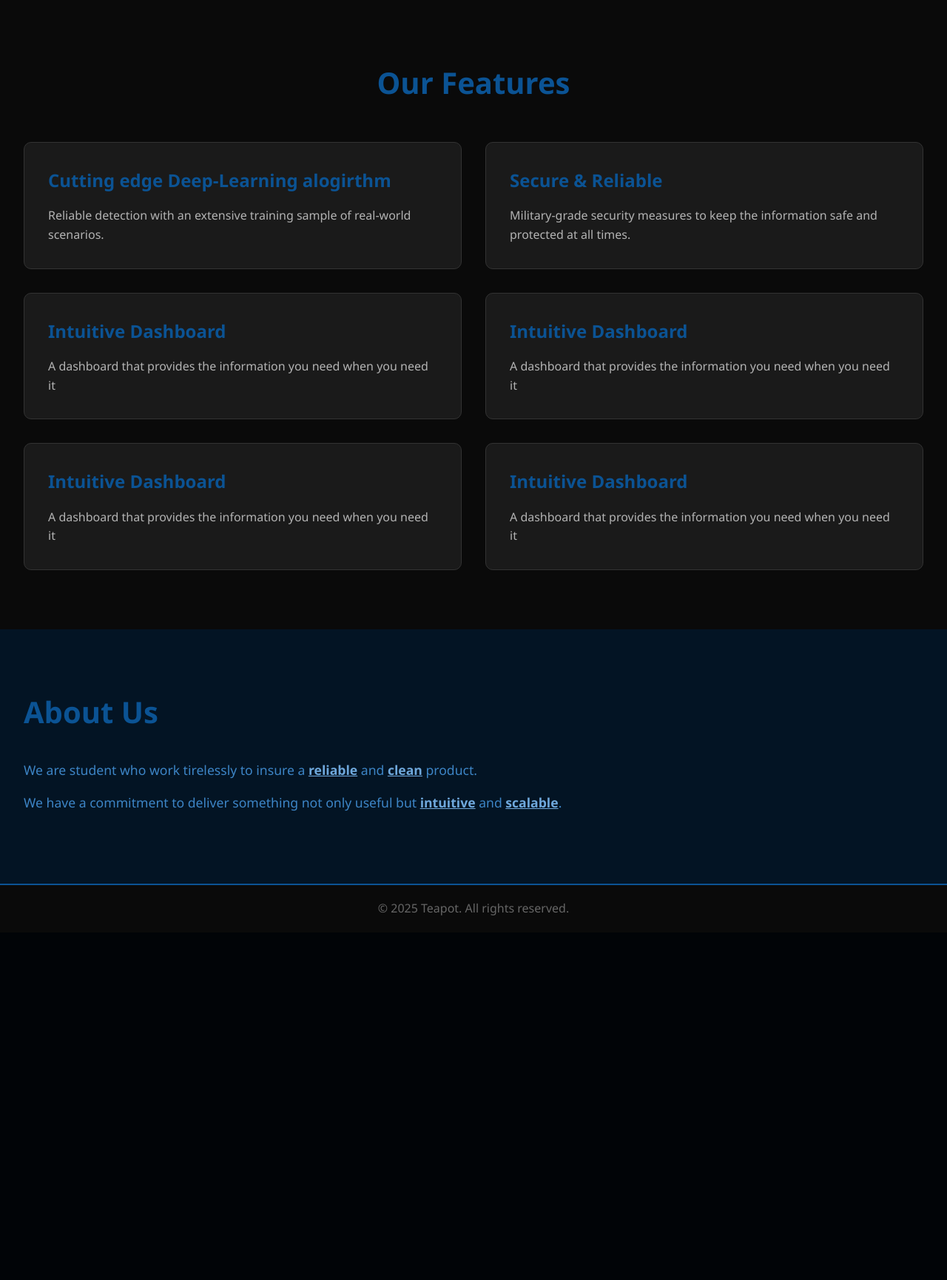
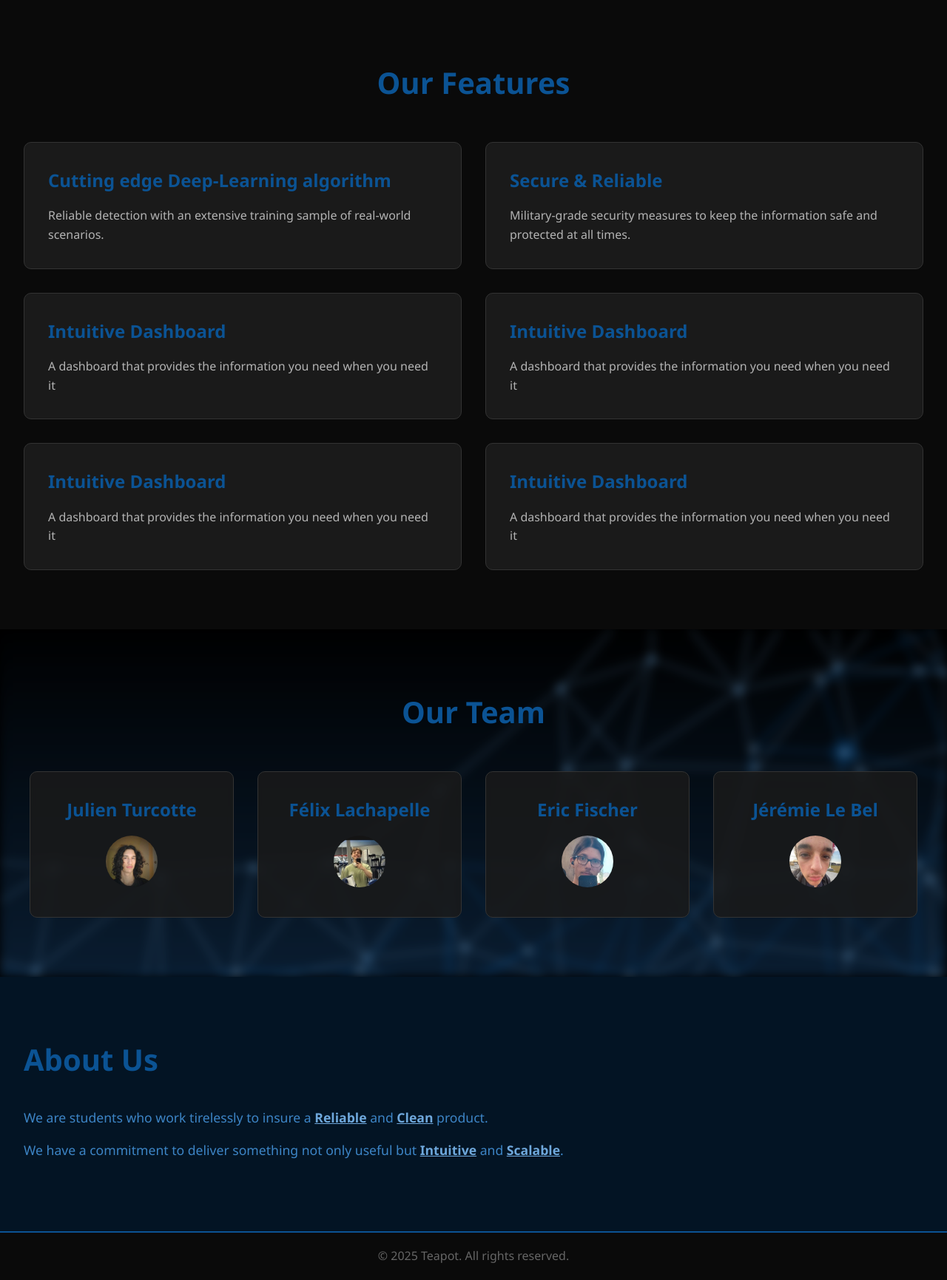
Before and after one commit to ShazamForDrones/TeamTeapot_Website, a Flask app: page / in a window 1280 px wide. Shown: the part 1200-2931 px from the top of the page at 74% size. Before the commit the page ends 2438 px from the top, so only its background shows below. Run offline with Flask 3, Linux system fonts and the light colour scheme.

Commit message:
footer upd

```diff
--- a/app.py
+++ b/app.py
@@ -14,6 +14,60 @@ supabase: Client = create_client(url, key)
 @app.route('/')
 def index():
     return render_template("index.html")
+@app.route("/login", methods=["GET", "POST"])
+def login():
+    if request.method == "POST":
+        data = request.form
+        mail = data.get("mail")
+        password = data.get("pass")
+        try:
+            retour = supabase.auth.sign_in_with_password(
+                {"email": mail, "password": password}
+            )
+            session["user"] = retour.user.email
+            return redirect(url_for("index"))
+        except Exception as e:
+            print("error:", e)
+            return render_template("login.html", error=True)
+    if "user" in session:
+        print("déjà conn")
+        print(session["user"])
+        return redirect(url_for("index"))
+    else:
+        return render_template("login.html", error=False)
+
+@app.route("/logout")
+def logout():
+    session.pop("user", None)
+    return redirect(url_for("index"))
+
+@app.route("/register", methods=["GET", "POST"])
+def register():
+    if request.method == "POST":
+        email = request.form["email"]
+        password = request.form["password"]
+        result = supabase.auth.sign_up({"email": email, "password": password})
+        if result.user:
+            return redirect(url_for("login"))
+        else:
+            return redirect(url_for("register", error="Erreur see logs"))
+    return render_template("signup.html", error=None)
+
+@app.route('/dev/eric')
+def eric():
+    return "eric"
+
+@app.route('/dev/julien')
+def julien():
+    return "julien"
+
+@app.route('/dev/felix')
+def felix():
+    return "felix"
+
+@app.route('/dev/jeremie')
+def jeremie():
+    return "jeremie"
 
 if __name__ == '__main__':
     app.run(host="0.0.0.0", port=5000,debug=True)
--- a/static/css/style.css
+++ b/static/css/style.css
@@ -1,4 +1,4 @@
-* {
+        * {
             margin: 0;
             padding: 0;
             box-sizing: border-box;
@@ -15,7 +15,7 @@
         }
 
         header {
-            background: linear-gradient(135deg, 	#031424 0%, #1a1a1a 100%);
+            background: linear-gradient(135deg, #031424 0%, #1a1a1a 100%);
             padding: 1rem 0;
             position: fixed;
             width: 100%;
@@ -62,26 +62,24 @@
             align-items: center;
             justify-content: center;
             text-align: center;
-            /* background: linear-gradient(135deg, #000000 0%, #031424 100%);*/
-            /* full viewport height */
             transition: transform 0.2s ease-out, opacity 0.2s ease-out;
         }
+
         .heroback {
-            position: absolute;              /* make it a background layer */
+            position: absolute;
             top: 0;
             left: 0;
             width: 100%;
             height: 100%;
             background-image: url("../img/WorldMap.svg");
-            background-size: contain;        /* use cover if you want it to fill fully */
+            background-size: contain;
             background-position: center 6vh;
             background-repeat: no-repeat;
-            filter: blur(10px);
+            filter: blur(7px);
             z-index: 0;
             transform: translateY(0);
             transition: transform 0.2s ease-out;
         }
-
 
         .hero::before {
             content: '';
@@ -99,12 +97,12 @@
             position: relative;
             z-index: 2;
             padding: 0 2rem;
-            height: 100%; /* needed for sticky positioning */
+            height: 100%;
         }
 
         .hero-text {
             position: sticky;
-            top: 35%; /* sticks near middle of viewport */
+            top: 35%;
             display: flex;
             flex-direction: column;
             align-items: center;
@@ -129,7 +127,7 @@
             display: inline-block;
             padding: 1rem 2.5rem;
             background: #0b5394;
-            color: 	#6fa8dc;
+            color: #6fa8dc;
             text-decoration: none;
             font-weight: bold;
             border-radius: 5px;
@@ -175,7 +173,6 @@
 
         .feature-card:hover {
             border-color: #0b5394;
-            /* box-shadow: 0 0 20px rgba(0,255,0,0.2);*/
             transform: translateY(-5px);
         }
 
@@ -189,8 +186,83 @@
             color: #b3b3b3;
         }
 
+        .Teams {
+            position: relative;
+            overflow: hidden;
+        }
+
+        .Team-background {
+            position: absolute;
+            top: 0;
+            left: 0;
+            width: 100%;
+            height: 100%;
+            background-image: url("../img/PolygonLuminary.svg");
+            background-size: cover;
+            background-position: center;
+            background-repeat: no-repeat;
+            filter: blur(7px);
+            opacity: 0.7;
+            z-index: 0;
+        }
+
+        .Teams h2 {
+            position: relative;
+            z-index: 1;
+            text-align: center;
+            font-size: 2.5rem;
+            margin-bottom: 3rem;
+            color: #0b5394;
+        }
+
+        .Team-grid {
+            position: relative;
+            z-index: 1;
+            display: grid;
+            grid-template-columns: repeat(auto-fit, minmax(250px, 1fr));
+            gap: 2rem;
+            max-width: 1200px;
+            margin: 0 auto;
+        }
+
+        .Team-grid a {
+            text-decoration: none;
+        }
+
+        .Team-card {
+            background: rgba(26, 26, 26, 0.85);
+            backdrop-filter: blur(5px);
+            padding: 2rem;
+            border-radius: 10px;
+            border: 1px solid #333;
+            transition: all 0.3s;
+            text-align: center;
+        }
+
+        .Team-card:hover {
+            border-color: #0b5394;
+            box-shadow: 0 0 20px rgba(11, 83, 148, 0.3);
+            transform: translateY(-5px);
+        }
+
+        .Team-card h3 {
+            text-decoration: none;
+            color: #0b5394;
+            margin-bottom: 1rem;
+            font-size: 1.5rem;
+        }
+
+        .Team-card img {
+            border-radius: 50%;
+        }
+
+        .Team-card p {
+            text-decoration: none;
+            color: #b3b3b3;
+        }
+
         .about {
-            background: 	#031424;
+            background: #031424;
         }
 
         .about h2 {
@@ -210,7 +282,6 @@
             text-align: center;
             padding: 1.2rem;
             border-top: 2px solid #0b5394;
-
         }
 
         footer p {
@@ -218,7 +289,7 @@
         }
 
         @media (max-width: 768px) {
-            .hero h1 {
+            .hero-text h1 {
                 font-size: 2.5rem;
             }
 
@@ -229,56 +300,8 @@
             .feature-grid {
                 grid-template-columns: 1fr;
             }
-        }
-        /* -----------------------------
-           Hero Animation
-        ------------------------------
-        .hero-text {
-            opacity: 0;
-            transform: translateY(50px);
-            display: flex;
-            flex-direction: column;
-            align-items: center;
-            justify-content: center;
-            gap: 1rem;
-            animation: heroContainerEnter 1s forwards;
-            animation-delay: 0.2s;
-        }
 
-        @keyframes heroContainerEnter {
-            0% {
-                opacity: 0;
-                transform: translateY(50px);
-            }
-            100% {
-                opacity: 1;
-                transform: translateY(0);
+            .Team-grid {
+                grid-template-columns: 1fr;
             }
         }
-        .hero-text h1,
-        .hero-text p,
-        .hero-text .cta-button {
-            opacity: 0;
-            transform: translateY(20px);
-            animation: fadeUp 0.8s forwards;
-        }
-        .hero-text h1 {
-            animation-delay: 0.3s;
-        }
-        .hero-text p {
-            animation-delay: 0.5s;
-        }
-        .hero-text .cta-button {
-            animation-delay: 0.7s;
-        }
-        @keyframes fadeUp {
-            0% {
-                opacity: 0;
-                transform: translateY(20px);
-            }
-            100% {
-                opacity: 1;
-                transform: translateY(0);
-            }
-        }
-*/
--- a/templates/index.html
+++ b/templates/index.html
@@ -5,17 +5,21 @@
     <meta name="viewport" content="width=device-width, initial-scale=1.0">
     <title>Teapot Welcome</title>
     <link rel="stylesheet" href="{{ url_for('static', filename='css/style.css') }}">
-    <link rel="icon" href="{{ url_for('static', filename='img/drone_icon_155461.ico') }} type="image/x-icon">
+    <link rel="icon" href="{{ url_for('static', filename='img/drone_icon_155461.ico') }}" type="image/x-icon">
 </head>
 <body>
     <header>
         <nav>
-            <div class="logo"> <img src="{{ url_for('static', filename='img/teapot2.png') }}" width="70px"> </div>
+            <div class="logo"> <img src="{{ url_for('static', filename='img/teapot4.png') }}" width="70px"> </div>
             <ul>
                 <li><a href="#home">Home</a></li>
                 <li><a href="#features">Features</a></li>
                 <li><a href="#about">About</a></li>
-                <li><a href="#contact">Login</a></li>
+                {% if session["user"] %}
+                    <li><a href="{{ url_for('logout')}}">Logout</a></li>
+                {% else %}
+                    <li><a href="{{ url_for('login')}}">Login</a></li>
+                {% endif %}
             </ul>
         </nav>
     </header>
@@ -72,7 +76,7 @@
         <h2>Our Features</h2>
         <div class="feature-grid">
             <div class="feature-card">
-                <h3>Cutting edge Deep-Learning alogirthm</h3>
+                <h3>Cutting edge Deep-Learning algorithm</h3>
                 <p>Reliable detection with an extensive training sample of real-world scenarios.</p>
             </div>
             <div class="feature-card">
@@ -98,10 +102,41 @@
         </div>
     </section>
 
+    <section class="Teams" id="Teams">
+        <div class="Team-background"></div>
+        <h2>Our Team</h2>
+        <div class="Team-grid">
+            <a href="{{ url_for('julien') }}" style="text-decoration: none;">
+            <div class="Team-card">
+                <h3>Julien Turcotte</h3>
+                <img src="{{ url_for('static', filename='img/julien.jpg') }}" width="70px">
+            </div>
+            </a>
+            <a href="{{ url_for('felix') }}" style="text-decoration: none;">
+            <div class="Team-card">
+                <h3>Félix Lachapelle</h3>
+                <img src="{{ url_for('static', filename='img/felix.jpg') }}" width="70px">
+            </div>
+            </a>
+            <a href="{{ url_for('eric') }}" style="text-decoration: none;">
+            <div class="Team-card">
+                <h3>Eric Fischer</h3>
+                <img src="{{ url_for('static', filename='img/eric.jpg') }}" width="70px">
+            </div>
+            </a>
+            <a href="{{ url_for('jeremie') }}" style="text-decoration: none;">
+            <div class="Team-card">
+                <h3>Jérémie Le Bel</h3>
+                <img src="{{ url_for('static', filename='img/jeremie.jpg') }}" width="70px">
+            </div>
+            </a>
+        </div>
+    </section>
+
     <section class="about" id="about">
         <h2>About Us</h2>
-        <p style="color: #3d85c6">We are student who work tirelessly to insure a <span style="color: #6fa8dc;font-weight: bold;text-decoration: underline;">reliable</span> and <span style="color: #6fa8dc;font-weight: bold;text-decoration: underline;">clean</span> product.</p>
-        <p style="color: #3d85c6">We have a commitment to deliver something not only useful but <span style="color: #6fa8dc;font-weight: bold;text-decoration: underline;">intuitive</span> and <span style="color: #6fa8dc;font-weight: bold;text-decoration: underline;">scalable</span>.</p>
+        <p style="color: #3d85c6">We are students who work tirelessly to insure a <span style="color: #6fa8dc;font-weight: bold;text-decoration: underline;">Reliable</span> and <span style="color: #6fa8dc;font-weight: bold;text-decoration: underline;">Clean</span> product.</p>
+        <p style="color: #3d85c6">We have a commitment to deliver something not only useful but <span style="color: #6fa8dc;font-weight: bold;text-decoration: underline;">Intuitive</span> and <span style="color: #6fa8dc;font-weight: bold;text-decoration: underline;">Scalable</span>.</p>
     </section>
 
     <footer>
```
Also changed, not shown: templates/login.html (added, +20 -0 lines), templates/signup.html (added, +20 -0 lines), static/img/PolygonLuminary.svg (added), static/img/Teapot3.png (added), static/img/Teapot4.png (added), static/img/eric.jpg (added), static/img/felix.jpg (added), static/img/jeremie.jpg (added), static/img/julien.jpg (added), static/js/parralax.js (deleted).
